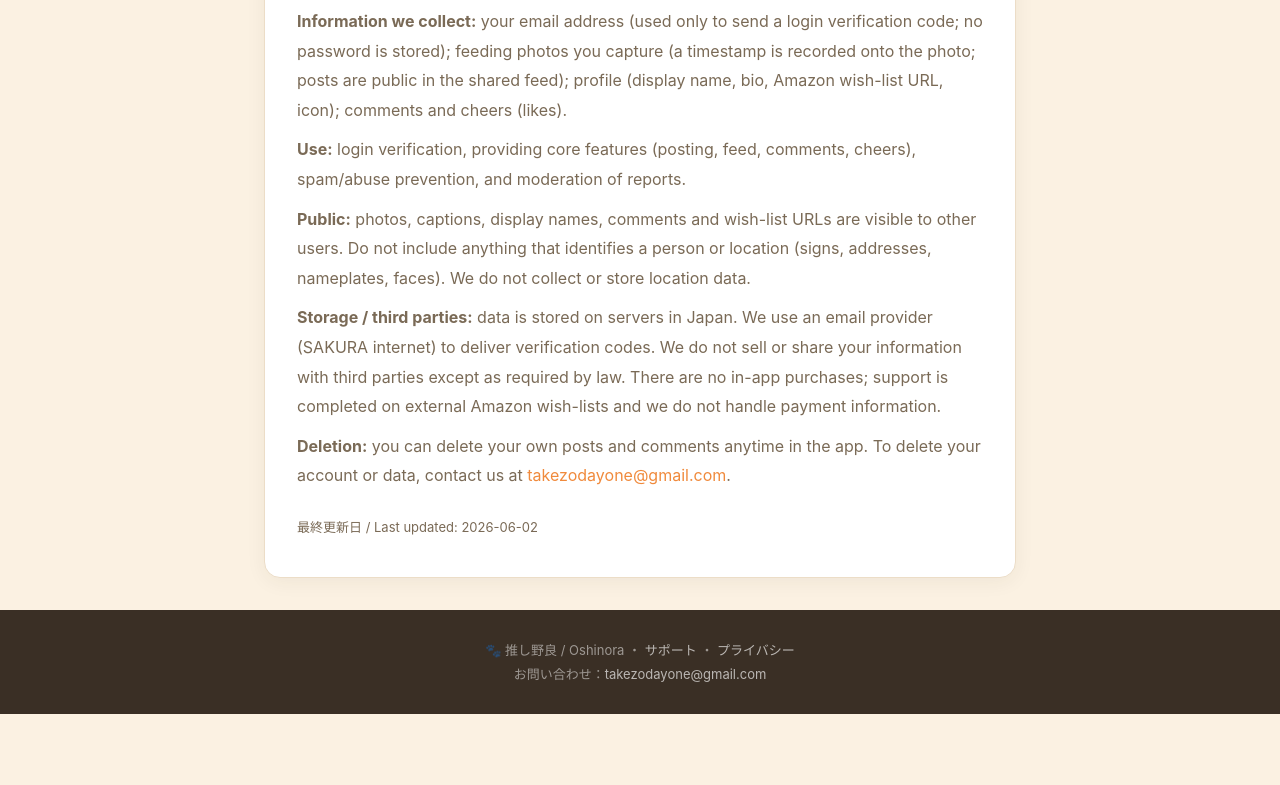
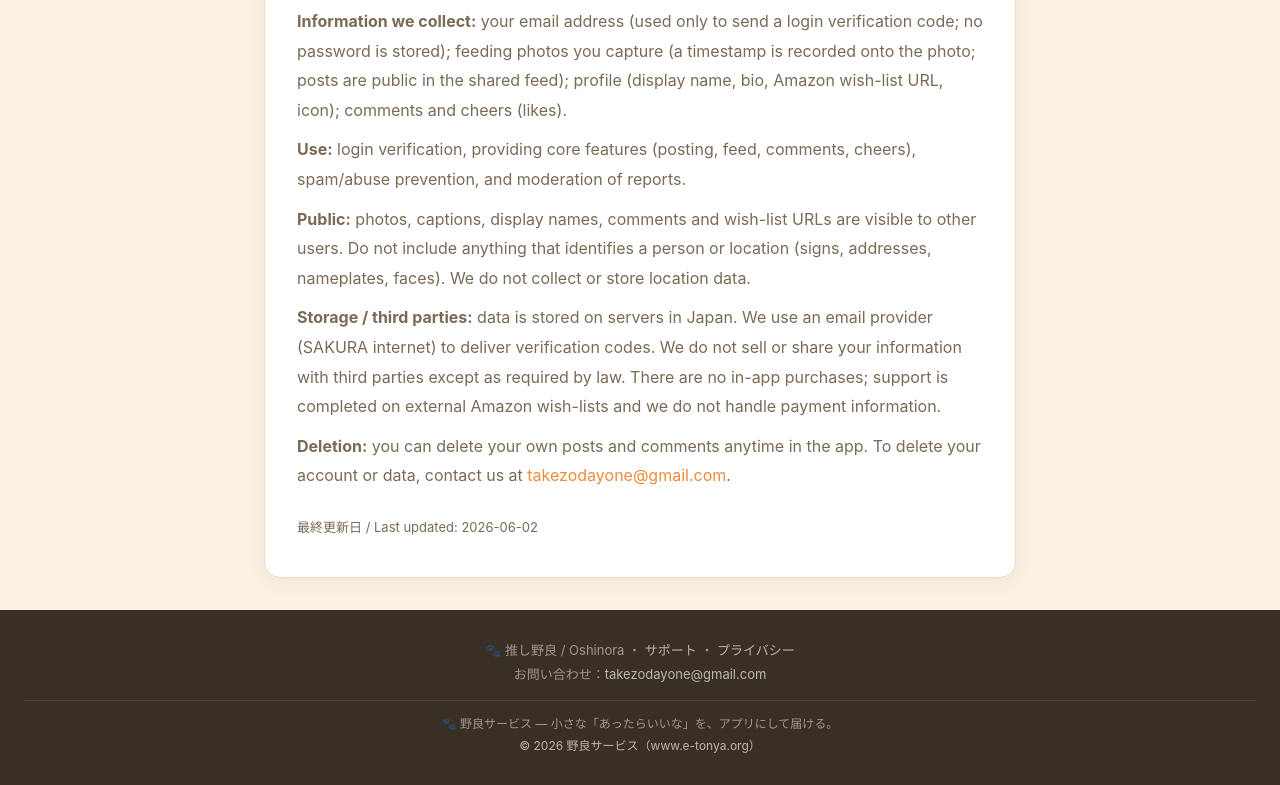
Before and after one commit to nyajira/oshinora-pages, a plain HTML site: page privacy.html in a window 1280 px wide. Shown: the part 1693-2478 px from the top of the page. Before the commit the page ends 2407 px from the top, so only its background shows below. Drawn offline with Linux system fonts and the light colour scheme.

Commit message:
野良サービス共通フッターを追加（© 2026・e-tonya.orgリンク）
Co-Authored-By: Claude Sonnet 4.6 <noreply@anthropic.com>

```diff
--- a/privacy.html
+++ b/privacy.html
@@ -101,6 +101,10 @@ footer a{color:rgba(255,255,255,.65)}
 <footer>
   🐾 推し野良 / Oshinora ・ <a href="support.html">サポート</a> ・ <a href="privacy.html">プライバシー</a><br>
   お問い合わせ：<a href="mailto:takezodayone@gmail.com">takezodayone@gmail.com</a>
+  <div style="margin-top:14px;padding-top:12px;border-top:1px solid rgba(128,128,128,.2);font-size:12px">
+    🐾 野良サービス — 小さな「あったらいいな」を、アプリにして届ける。<br>
+    <a href="https://www.e-tonya.org">© 2026 野良サービス（www.e-tonya.org）</a>
+  </div>
 </footer>
 
 </body>
```
Also changed, not shown: index.html (+5 -1 lines), support.html (+4 -0 lines).
